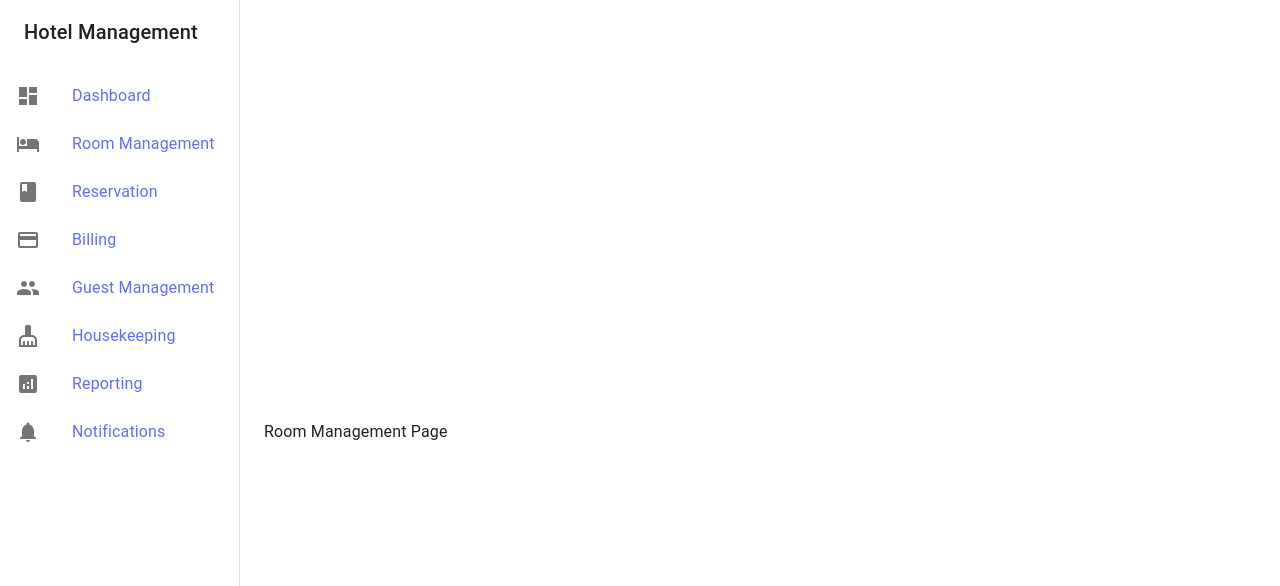
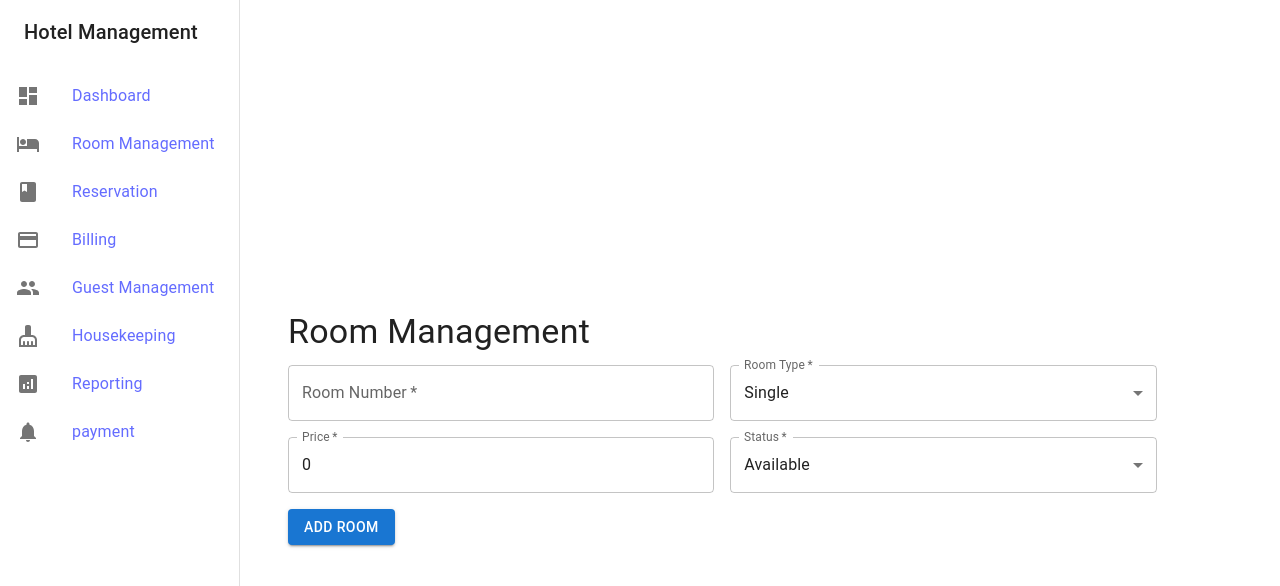
Before and after one commit to DonShanilka/hotel_management_system, a React (Vite) app: page /room-management in a window 1280 px wide. Shown: the top 586 px of the page. Built offline with nearby package versions, Linux system fonts and the light colour scheme.

Commit message:
Update room Page

```diff
--- a/src/App.tsx
+++ b/src/App.tsx
@@ -8,7 +8,7 @@ import Billing from './pages/Billing';
 import GuestManagement from './pages/GuestManagement';
 import Housekeeping from './pages/Housekeeping';
 import Reporting from './pages/Reporting';
-import Notifications from './pages/Notifications';
+import Payment from './pages/Payment';
 import { Box, CssBaseline, Toolbar } from '@mui/material';
 
 const App: React.FC = () => {
@@ -27,7 +27,7 @@ const App: React.FC = () => {
             <Route path="/guest-management" element={<GuestManagement />} />
             <Route path="/housekeeping" element={<Housekeeping />} />
             <Route path="/reporting" element={<Reporting />} />
-            <Route path="/notifications" element={<Notifications />} />
+            <Route path="/payment" element={<Payment />} />
             <Route path="/" element={<Dashboard />} />
           </Routes>
         </Box>
--- a/src/components/Sidebar.tsx
+++ b/src/components/Sidebar.tsx
@@ -87,11 +87,11 @@ const Sidebar: React.FC = () => {
         </ListItem>
 
         {/* Notifications and Alerts */}
-        <ListItem button component={Link} to="/notifications">
+        <ListItem button component={Link} to="/payment">
           <ListItemIcon>
             <NotificationsIcon />
           </ListItemIcon>
-          <ListItemText primary="Notifications" />
+          <ListItemText primary="payment" />
         </ListItem>
       </List>
     </Drawer>
--- /dev/null
+++ b/src/pages/Payment.tsx
@@ -0,0 +1,7 @@
+import React from 'react';
+
+const Payment: React.FC = () => {
+  return <div>Notifications Page</div>;
+};
+
+export default Payment;
--- a/src/pages/RoomManagement.tsx
+++ b/src/pages/RoomManagement.tsx
@@ -1,7 +1,144 @@
-import React from 'react';
+import React, { useState } from 'react';
+import {
+  Box,
+  Typography,
+  TextField,
+  MenuItem,
+  Button,
+  Card,
+  CardContent,
+  Grid,
+} from '@mui/material';
+
+// Define the Room type
+type Room = {
+  roomNumber: string;
+  roomType: string;
+  price: number;
+  status: string;
+};
 
 const RoomManagement: React.FC = () => {
-  return <div>Room Management Page</div>;
+  // State for form inputs
+  const [roomNumber, setRoomNumber] = useState<string>('');
+  const [roomType, setRoomType] = useState<string>('Single');
+  const [price, setPrice] = useState<number>(0);
+  const [status, setStatus] = useState<string>('Available');
+
+  // State to store the list of rooms
+  const [rooms, setRooms] = useState<Room[]>([]);
+
+  // Handle form submission
+  const handleSubmit = (e: React.FormEvent) => {
+    e.preventDefault();
+
+    // Create a new room object
+    const newRoom: Room = {
+      roomNumber,
+      roomType,
+      price,
+      status,
+    };
+
+    // Add the new room to the list
+    setRooms([...rooms, newRoom]);
+
+    // Clear the form fields
+    setRoomNumber('');
+    setRoomType('Single');
+    setPrice(0);
+    setStatus('Available');
+  };
+
+  return (
+    <Box sx={{ p: 3 }}>
+      <Typography variant="h4" gutterBottom>
+        Room Management
+      </Typography>
+
+      {/* Room Input Form */}
+      <Box component="form" onSubmit={handleSubmit} sx={{ mb: 4 }}>
+        <Grid container spacing={2}>
+          <Grid item xs={12} sm={6}>
+            <TextField
+              label="Room Number"
+              value={roomNumber}
+              onChange={(e) => setRoomNumber(e.target.value)}
+              fullWidth
+              required
+            />
+          </Grid>
+          <Grid item xs={12} sm={6}>
+            <TextField
+              select
+              label="Room Type"
+              value={roomType}
+              onChange={(e) => setRoomType(e.target.value)}
+              fullWidth
+              required
+            >
+              <MenuItem value="Single">Single</MenuItem>
+              <MenuItem value="Double">Double</MenuItem>
+              <MenuItem value="Suite">Suite</MenuItem>
+            </TextField>
+          </Grid>
+          <Grid item xs={12} sm={6}>
+            <TextField
+              label="Price"
+              type="number"
+              value={price}
+              onChange={(e) => setPrice(parseFloat(e.target.value))}
+              fullWidth
+              required
+            />
+          </Grid>
+          <Grid item xs={12} sm={6}>
+            <TextField
+              select
+              label="Status"
+              value={status}
+              onChange={(e) => setStatus(e.target.value)}
+              fullWidth
+              required
+            >
+              <MenuItem value="Available">Available</MenuItem>
+              <MenuItem value="Booked">Booked</MenuItem>
+              <MenuItem value="Under Maintenance">Under Maintenance</MenuItem>
+            </TextField>
+          </Grid>
+          <Grid item xs={12}>
+            <Button type="submit" variant="contained" color="primary">
+              Add Room
+            </Button>
+          </Grid>
+        </Grid>
+      </Box>
+
+      {/* Display Rooms in Cards */}
+      <Grid container spacing={3}>
+        {rooms.map((room, index) => (
+          <Grid item xs={12} sm={6} md={4} key={index}>
+            <Card>
+              <CardContent>
+                <Typography variant="h6" gutterBottom>
+                  Room {room.roomNumber}
+                </Typography>
+                <Typography variant="body1">
+                  <strong>Type:</strong> {room.roomType}
+                </Typography>
+                <Typography variant="body1">
+                  <strong>Price:</strong> ${room.price}
+                </Typography>
+                <Typography variant="body1">
+                  <strong>Status:</strong> {room.status}
+                </Typography>
+              </CardContent>
+            </Card>
+          </Grid>
+        ))}
+      </Grid>
+    </Box>
+  );
 };
 
 export default RoomManagement;
```
